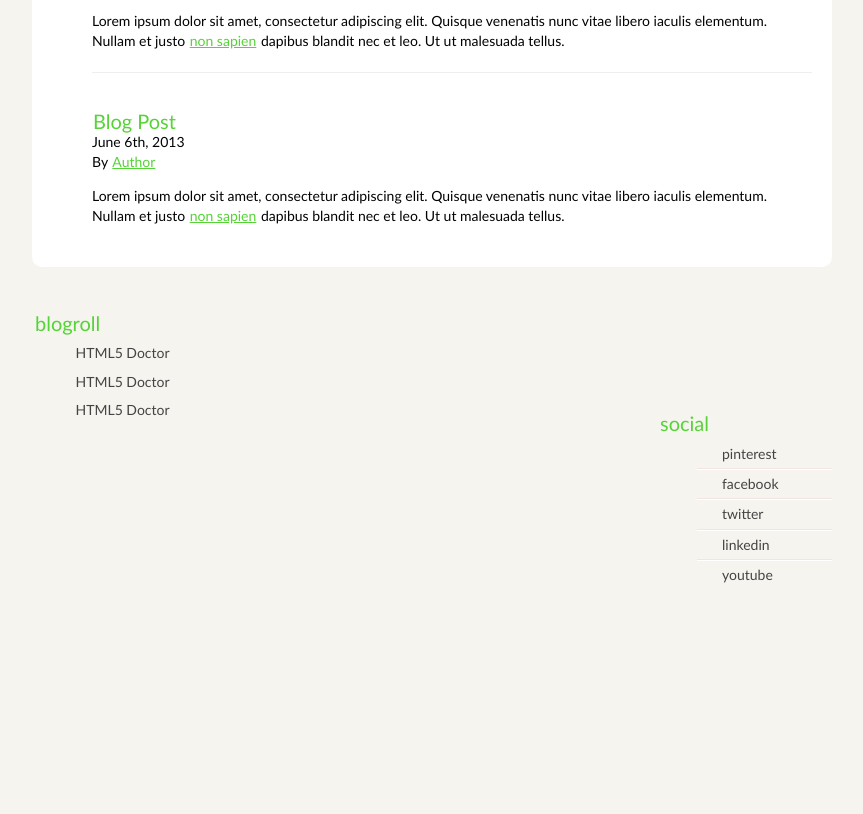
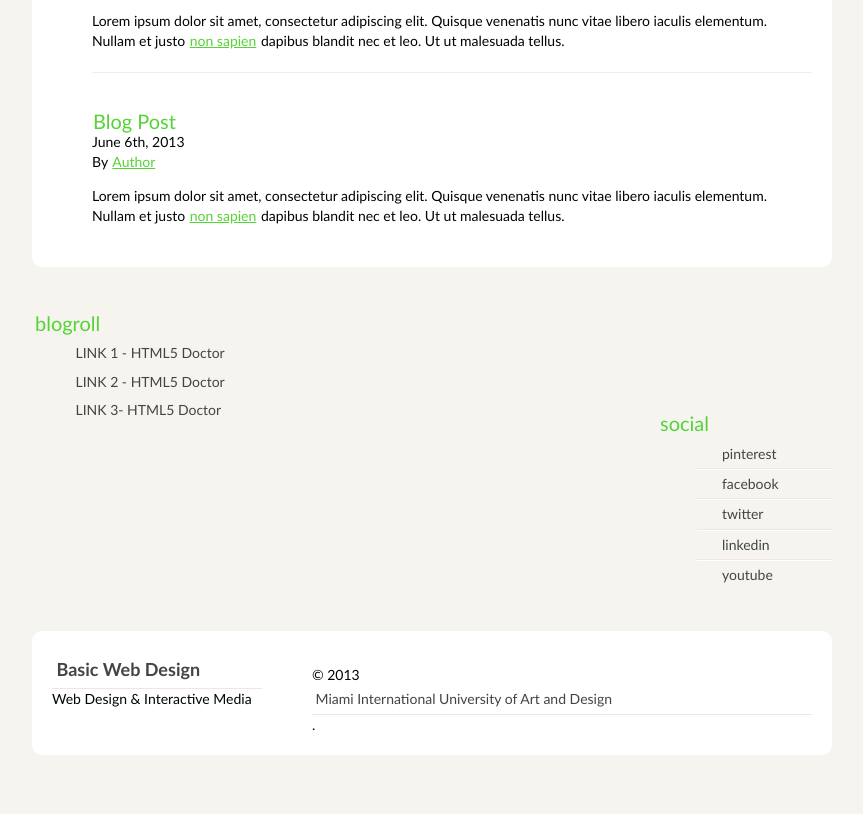
Before and after one commit to pietror1993/final-question-4, a plain HTML site: page index.html in a window 1280 px wide. Shown: the part 901-1715 px from the top of the page, without its empty margins (208-1071 px from the left). Drawn offline with Linux system fonts and the light colour scheme.

Commit message:
Update index.html

```diff
--- a/index.html
+++ b/index.html
@@ -447,19 +447,19 @@ By <a class="url fn" href="#">Author</a>
 <div class="blogroll">
 <h2>blogroll</h2>
 <ul>
-<li><a href="#" rel="external">HTML5 Doctor</a></li>
+<li><a href="#" rel="external">LINK 1 - HTML5 Doctor</a></li>
 </ul>
 </div>
 <div id="extras" class="body">
 <div class="blogroll">
 <ul>
-<li><a href="#" rel="external">HTML5 Doctor</a></li>
+<li><a href="#" rel="external">LINK 2 - HTML5 Doctor</a></li>
 </ul>
 </div>
 <div id="extras" class="body">
 <div class="blogroll">
 <ul>
-<li><a href="#" rel="external">HTML5 Doctor</a></li>
+<li><a href="#" rel="external">LINK 3- HTML5 Doctor</a></li>
 </ul>
 </div><!-- /.blogroll -->
 
```
